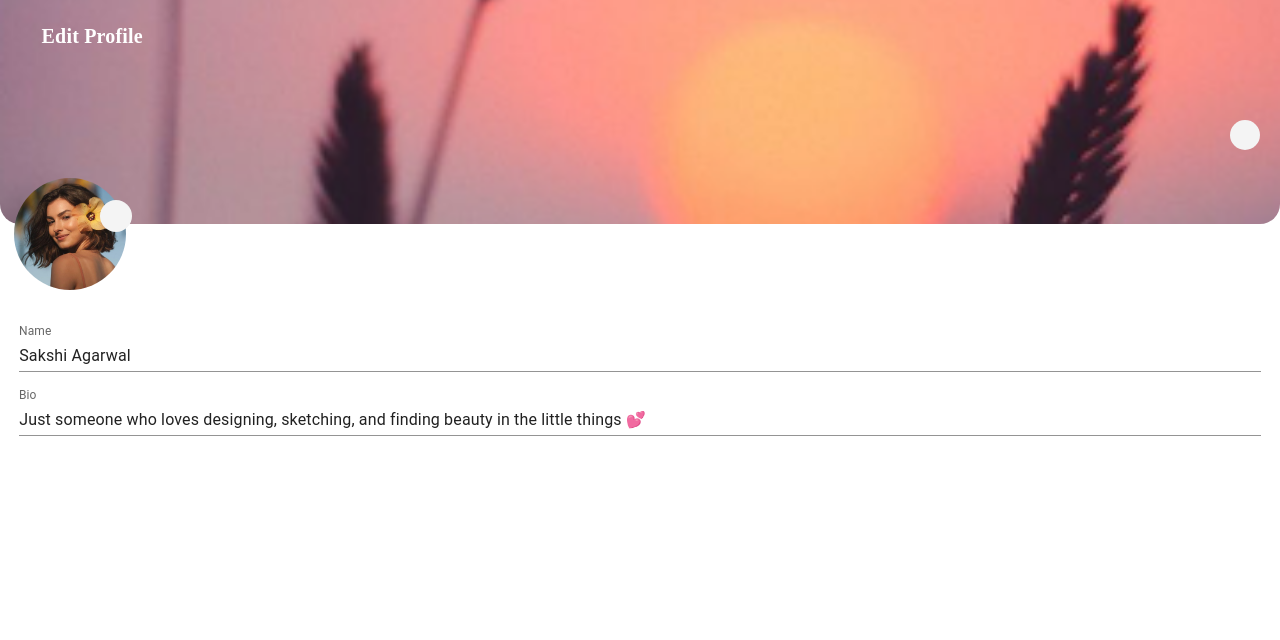
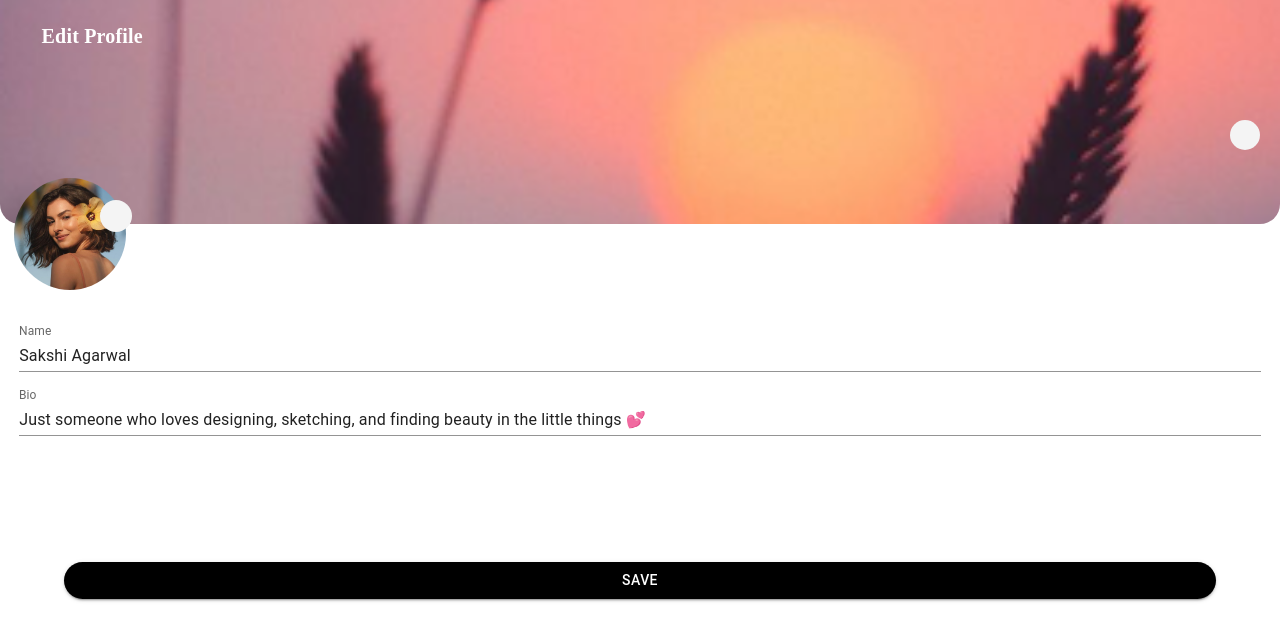
Before and after one commit to Devishanmugam18/Social-Media-Feed-2, a React (Vite) app: page /edit-profile in a window 1280 px wide. Shown: the top 640 px of the page. Built offline with nearby package versions, Linux system fonts and the light colour scheme; some icons are missing.

Commit message:
back navigation and button-edit page

```diff
--- a/src/pages/EditProfile.jsx
+++ b/src/pages/EditProfile.jsx
@@ -1,10 +1,12 @@
-import { Avatar, Box, TextField, Typography } from "@mui/material";
+import { Avatar, Box, Button, TextField, Typography } from "@mui/material";
 import banner from "../assets/ProfilePage/banner.png";
 import profilePic from "../assets/FeedPage/ProfilePic.jpg";
 import ArrowBackIcon from "@mui/icons-material/ArrowBack";
 import EditIcon from "@mui/icons-material/Edit";
+import { useNavigate } from "react-router-dom";
 
 function EditProfile() {
+  const navigate = useNavigate();
   return (
     <Box>
       <Box sx={{ marginBottom: "-1.5em", position: "relative" }}>
@@ -30,7 +32,7 @@ function EditProfile() {
             color: "white",
           }}
         >
-          <ArrowBackIcon />
+          <ArrowBackIcon onClick={() => navigate(-1)} />
           <Typography
             sx={{ fontFamily: "karla", fontWeight: "800", fontSize: "1.25rem" }}
           >
@@ -93,6 +95,20 @@ function EditProfile() {
             multiline
           />
         </Box>
+        <Button
+          variant="contained"
+          sx={{
+            display: "flex",
+            alignItems: "center",
+            justifyContent: "center",
+            margin: "9em auto",
+            width: "90%",
+            borderRadius: "5em",
+            bgcolor: "black",
+          }}
+        >
+          Save
+        </Button>
       </Box>
     </Box>
   );
```
